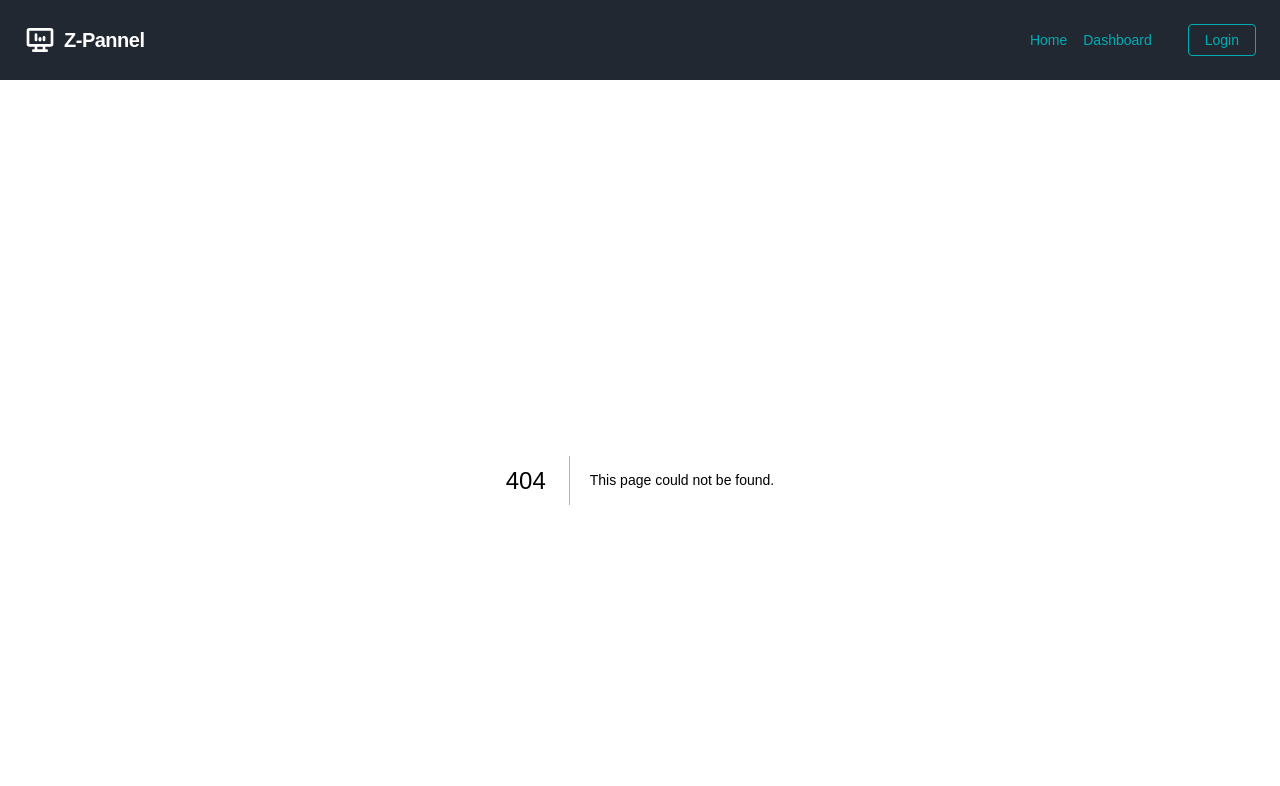
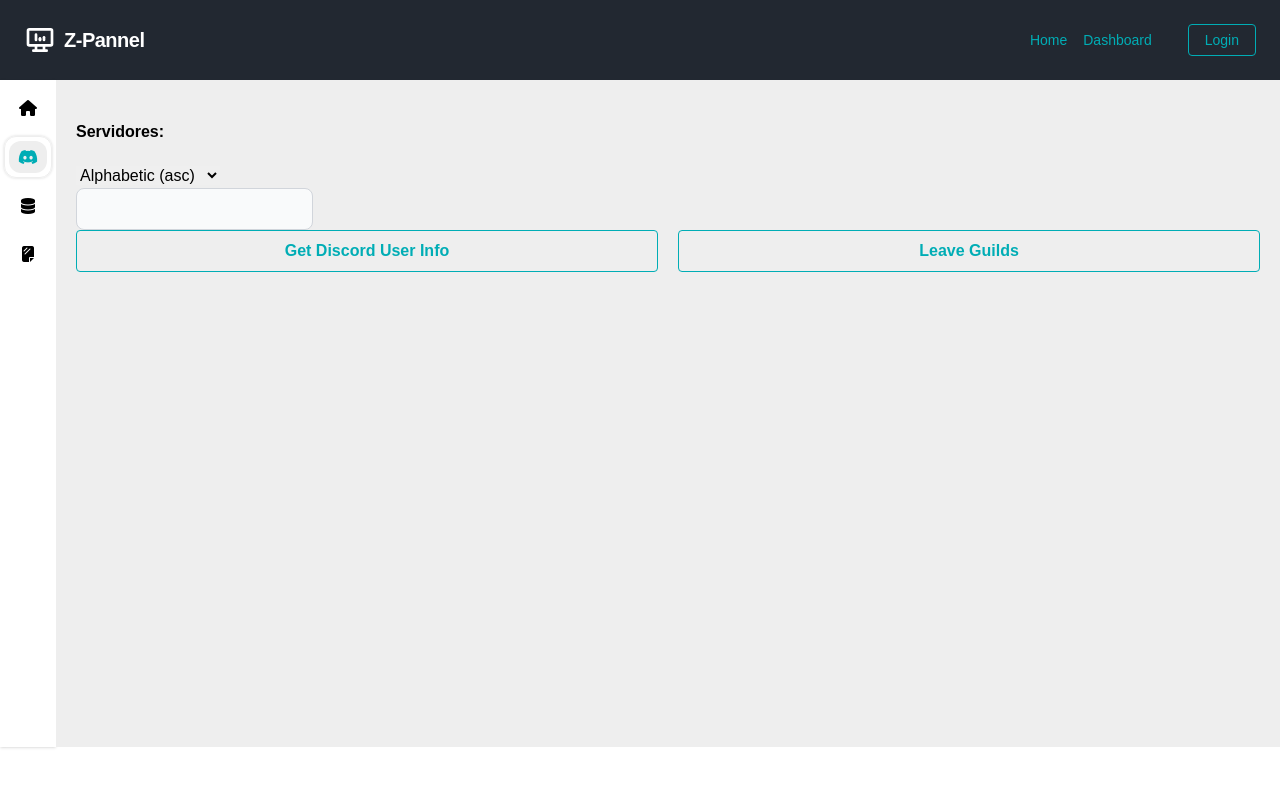
Before and after one commit to brenimsilva/zion-project-manager, a Next.js app in the folder z-pannel/: page /dashboard/server-list in a window 1280 px wide. Before the commit this address had no page. Shown: the top 786 px of the page. Built offline with nearby package versions, Linux system fonts and the light colour scheme.

Commit message:
[Chore]: Refactor discord guilds

```diff
--- a/z-pannel/src/app/components/atoms/APIButton.tsx
+++ b/z-pannel/src/app/components/atoms/APIButton.tsx
@@ -16,15 +16,15 @@ export default function APIButton({
     pushRequestData();
   }
   return (
-    <div className="grid">
+    <React.Fragment>
       <button
         onClick={pushData}
-        className={`bg-transparent hover:bg-blue-500 text-blue-700 font-semibold hover:text-white py-2 px-4 border border-blue-500 hover:border-transparent rounded ${
-          disabled ? "cursor-not-allowed hover:bg-blue-100" : ""
+        className={`bg-transparent hover:bg-cHL text-cHL font-semibold hover:text-white py-2 px-4 border border-cHL hover:border-transparent rounded ${
+          disabled ? "cursor-not-allowed hover:bg-cHL" : ""
         }`}
       >
         {text}
       </button>
-    </div>
+    </React.Fragment>
   );
 }
--- a/z-pannel/src/app/components/molecules/DiscordCenter.tsx
+++ b/z-pannel/src/app/components/molecules/DiscordCenter.tsx
@@ -1,72 +1,28 @@
 "use client";
 
 import React, { useContext, useEffect, useState } from "react";
-import APIButton from "../atoms/APIButton";
-import GuildService from "@/app/services/discord/GuildService";
 import UserGuilds from "./UserGuilds";
 import Message from "./Message";
-import { guildContext } from "@/app/store/guild-provider";
-import { IDiscordUser } from "@/app/services/discord/IDiscord";
 import { useRouter } from "next/navigation";
 import { useSearchParams } from "next/navigation";
 import DiscordService from "@/app/services/discord/DiscordService";
 import Modal from "./Modal";
-import Config from "@/app/Util/Config";
 
 export default function DiscordCenter() {
   const [message, setMessage] = useState<any>({ message: "", error: "" });
-  const [discordUser, setDiscordUser] = useState<IDiscordUser>();
-  const { selectedGuildIds } = useContext(guildContext);
-
-  function getDiscordUserInfo() {
-    GuildService.getUserData().then((user) => {
-      setDiscordUser(user);
-    });
-  }
-
-  const router = useRouter();
-  const code = useSearchParams().get("code");
-  const [connected, setConnected] = useState<boolean>(false);
-  useEffect(() => {
-    if (!localStorage.getItem("access_token") && !code) {
-      setConnected(false);
-      const url = `https://discord.com/api/oauth2/authorize?client_id=1102067081115091055&redirect_uri=http%3A%2F%2F${Config.APP_HOST}%3A${Config.APP_PORT}%2Fdiscord&response_type=code&scope=identify%20guilds%20guilds.members.read%20guilds.join%20gdm.join%20connections%20email`;
-      router.push(url);
-    } else if (code && !localStorage.getItem("access_token")) {
-      DiscordService.authenticate(code).then((auth) => {
-        setConnected(auth);
-      });
-    } else {
-      setConnected(true);
-    }
-  }, []);
 
   return (
     <div className="h-full">
-      {!connected && (
+      {/* {!connected && (
         <Modal
           text="Clique no botao abaixo para realizar o login com sua conta discord"
           title="Não autorizado!"
         />
-      )}
+      )} */}
       <div className="msg-box">
         <Message message={message.message} error={message.error} />
       </div>
-      <div className="grid grid-cols-2">
-        <APIButton
-          pushRequestData={getDiscordUserInfo}
-          text="Get Discord User Info"
-        />
-        <APIButton
-          text="Leave Guilds"
-          pushRequestData={() => {
-            GuildService.leaveGuilds(selectedGuildIds).then(() => {
-              getDiscordUserInfo();
-            });
-          }}
-        />
-      </div>
-      {discordUser && <UserGuilds guilds={discordUser.guilds} />}
+      <UserGuilds />
     </div>
   );
 }
--- a/z-pannel/src/app/components/molecules/Sidebar.tsx
+++ b/z-pannel/src/app/components/molecules/Sidebar.tsx
@@ -7,7 +7,7 @@ export default function Sidebar() {
     <div className="p-1 shadow h-full">
       <div className="w-12 flex flex-col justify-center">
         <SBItem href="/dashboard" icon="fa-solid fa-house" />
-        <SBItem href="/dashboard/server" icon="fa-brands fa-discord" />
+        <SBItem href="/dashboard/server-list" icon="fa-brands fa-discord" />
         <SBItem href="/dashboard/data" icon="fa-solid fa-database" />
         <SBItem
           href="/dashboard/cyber-sheet"
--- a/z-pannel/src/app/components/molecules/UserGuilds.tsx
+++ b/z-pannel/src/app/components/molecules/UserGuilds.tsx
@@ -1,19 +1,19 @@
-import React, { useEffect, useRef, useState } from "react";
+import React, { useContext, useEffect, useRef, useState } from "react";
 import Guild from "./Guild";
-import { IDiscordGuild } from "@/app/services/discord/IDiscord";
+import { IDiscordGuild, IDiscordUser } from "@/app/services/discord/IDiscord";
 import SimpleSelect from "../atoms/SimpleSelect";
 import ListGuilds from "./ListGuilds";
 import SimpleInput from "../atoms/SimpleInput";
+import APIButton from "../atoms/APIButton";
+import GuildService from "@/app/services/discord/GuildService";
+import { guildContext } from "@/app/store/guild-provider";
+import Config from "@/app/Util/Config";
+import DiscordService from "@/app/services/discord/DiscordService";
+import { useRouter, useSearchParams } from "next/navigation";
 
 export interface IUserGuildsProps {
   guilds: Array<IDiscordGuild>;
 }
-export default function UserGuilds({ guilds }: IUserGuildsProps) {
-  const [orderParam, setOrderParam] = useState<string>("Alphabetic (asc)");
-  const [userInput, setUserInput] = useState<string>("");
-  const [filteredList, setFilteredList] = useState<Array<IDiscordGuild>>([
-    ...sortByParams({ guilds }, orderParam),
-  ]);
 
 function sortByParams(
   { guilds }: IUserGuildsProps,
@@ -37,6 +37,34 @@ export default function UserGuilds({ guilds }: IUserGuildsProps) {
   }
 }
 
+export default function UserGuilds() {
+  const [orderParam, setOrderParam] = useState<string>("Alphabetic (asc)");
+  const [userInput, setUserInput] = useState<string>("");
+  const [discordUser, setDiscordUser] = useState<IDiscordUser>();
+  const [filteredList, setFilteredList] = useState<Array<IDiscordGuild>>([]);
+  const { selectedGuildIds } = useContext(guildContext);
+  const [connected, setConnected] = useState<boolean>(true);
+  const router = useRouter();
+  const code = useSearchParams().get("code");
+  function getDiscordUserInfo() {
+    GuildService.getUserData().then((user) => {
+      if (connected) {
+        setDiscordUser(user);
+        setFilteredList(user.guilds);
+      }
+    });
+  }
+
+  // useEffect(() => {
+  //   if (!code && !connected) {
+  //     router.push(DiscordService.authUrl);
+  //   } else if (code && !connected) {
+  //     DiscordService.authenticate(code).then((auth) => {
+  //       setConnected(auth);
+  //     });
+  //   }
+  // }, [code]);
+
   useEffect(() => {
     setFilteredList((prev) => {
       return [...sortByParams({ guilds: prev }, orderParam)];
@@ -44,20 +72,25 @@ export default function UserGuilds({ guilds }: IUserGuildsProps) {
   }, [orderParam]);
 
   useEffect(() => {
+    if (discordUser) {
       setFilteredList(() => {
-      return guilds.filter((guild) => {
+        return discordUser.guilds.filter((guild) => {
           return guild.name
             .toLocaleLowerCase()
             .includes(userInput.toLocaleLowerCase());
         });
       });
+    }
   }, [userInput]);
 
   return (
     <div className="">
       <h5 className="py-5">
         <strong>
-          Servidores: <span className="text-green-500">{guilds.length}</span>
+          Servidores:{" "}
+          {discordUser && (
+            <span className="text-green-500">{discordUser.guilds.length}</span>
+          )}
         </strong>
       </h5>
       <div className="">
@@ -78,9 +111,27 @@ export default function UserGuilds({ guilds }: IUserGuildsProps) {
           }}
         />
       </div>
-      <div className="overflow-auto" style={{ maxHeight: "35rem" }}>
+      <div className="grid grid-cols-2 gap-5">
+        <APIButton
+          pushRequestData={getDiscordUserInfo}
+          text="Get Discord User Info"
+        />
+        <APIButton
+          text="Leave Guilds"
+          disabled={true}
+          pushRequestData={() => {
+            GuildService.leaveGuilds(selectedGuildIds).then(() => {
+              getDiscordUserInfo();
+            });
+          }}
+        />
+      </div>
+      <div
+        className="scrollbar scrollbar-thin scroll-smooth overflow-auto "
+        style={{ maxHeight: "35rem" }}
+      >
         <div className="grid grid-cols-4 gap-5">
-          <ListGuilds filteredList={filteredList} />
+          {filteredList && <ListGuilds filteredList={filteredList} />}
         </div>
       </div>
     </div>
--- a/z-pannel/src/app/globals.css
+++ b/z-pannel/src/app/globals.css
@@ -1,4 +1,34 @@
 @tailwind base;
+:root {
+  --cHL:  #00ADB5;
+  --cHL2: #d464e5;
+  --cWhite: #EEEEEE;
+  --cBG: #393E46;
+  --cDark: #222831;
+}
+
+/* Firefox */
+* {
+scrollbar-width: thin;
+scrollbar-color: var(--cWhite) var(--cDark);
+scroll-behavior: smooth;
+}
+
+/* Chrome, Edge, and Safari */
+*::-webkit-scrollbar {
+width: 12px;
+}
+
+*::-webkit-scrollbar-track {
+background: var(--cDark);
+border-radius: 5px;
+}
+
+*::-webkit-scrollbar-thumb {
+background-color: var(--cWhite);
+border-radius: 14px;
+border: 3px solid var(--cDark);
+}
 @tailwind components;
 @tailwind utilities;
 
--- a/z-pannel/src/app/services/discord/DiscordService.ts
+++ b/z-pannel/src/app/services/discord/DiscordService.ts
@@ -5,17 +5,20 @@ import axios from "axios";
 export default class DiscordService {
     static url = "https://discord.com/api/"
     static cdn = "https://cdn.discordapp.com/"
+    static authUrl = `https://discord.com/api/oauth2/authorize?client_id=1102067081115091055&redirect_uri=http%3A%2F%2F${Config.APP_HOST}%3A${Config.APP_PORT}%2Fdashboard%2Fserver-list&response_type=code&scope=identify%20guilds%20guilds.members.read%20guilds.join%20gdm.join%20connections%20email`;
+
 
     constructor(){}
 
     static async authenticate(code: string) {
         try {
+            console.log(code)
             const params = new URLSearchParams({
                 client_id: "1102067081115091055",
                 client_secret: "61cmsrZc00EJD1s59azSmwXI1odOSZfz",
                 grant_type: "authorization_code",
                 code: code,
-                redirect_uri: `http://${Config.APP_HOST}:${Config.APP_PORT}/discord`,
+                redirect_uri: `http://${Config.APP_HOST}:${Config.APP_PORT}/dashboard/server-list`,
             })
             const headers = {
                 'Content-Type':  'application/x-www-form-urlencoded',
@@ -24,6 +27,7 @@ export default class DiscordService {
             const response: IDiscordAuth = await (await axios.post(`${this.url}oauth2/token`, params, {headers: headers} )).data
 
             localStorage.setItem("access_token", response.access_token);
+            console.log(localStorage.getItem("access_token"));
             console.log(`User Authenticated successfuly!`);
             return true;
         }
--- a/z-pannel/src/app/services/discord/GuildService.ts
+++ b/z-pannel/src/app/services/discord/GuildService.ts
@@ -8,6 +8,7 @@ export default class GuildService extends DiscordService {
     }
 
     static async getUserData(): Promise<IDiscordUser> {
+        try {
             const userGuilds: Array<IDiscordGuild> = await (await axios.get(`${this.url}users/@me/guilds?with_counts=true`, {
                 headers: {
                     Authorization: `Bearer ${localStorage.getItem("access_token")}`
@@ -27,6 +28,13 @@ export default class GuildService extends DiscordService {
 
             const user: IDiscordUser = {id, username, avatar, guilds: userGuilds}
             return user;
+        }
+        catch {
+            const user: IDiscordUser = {avatar: "", guilds: [], id: "", username: ""}
+
+
+            return user;
+        }
     }
 
     static async leaveGuilds(listIds: Array<string>) {
```
Also changed, not shown: z-pannel/src/app/dashboard/server-list/page.tsx (renamed from z-pannel/src/app/dashboard/server/page.tsx). Lines whose indentation alone changed are shown as unchanged.
